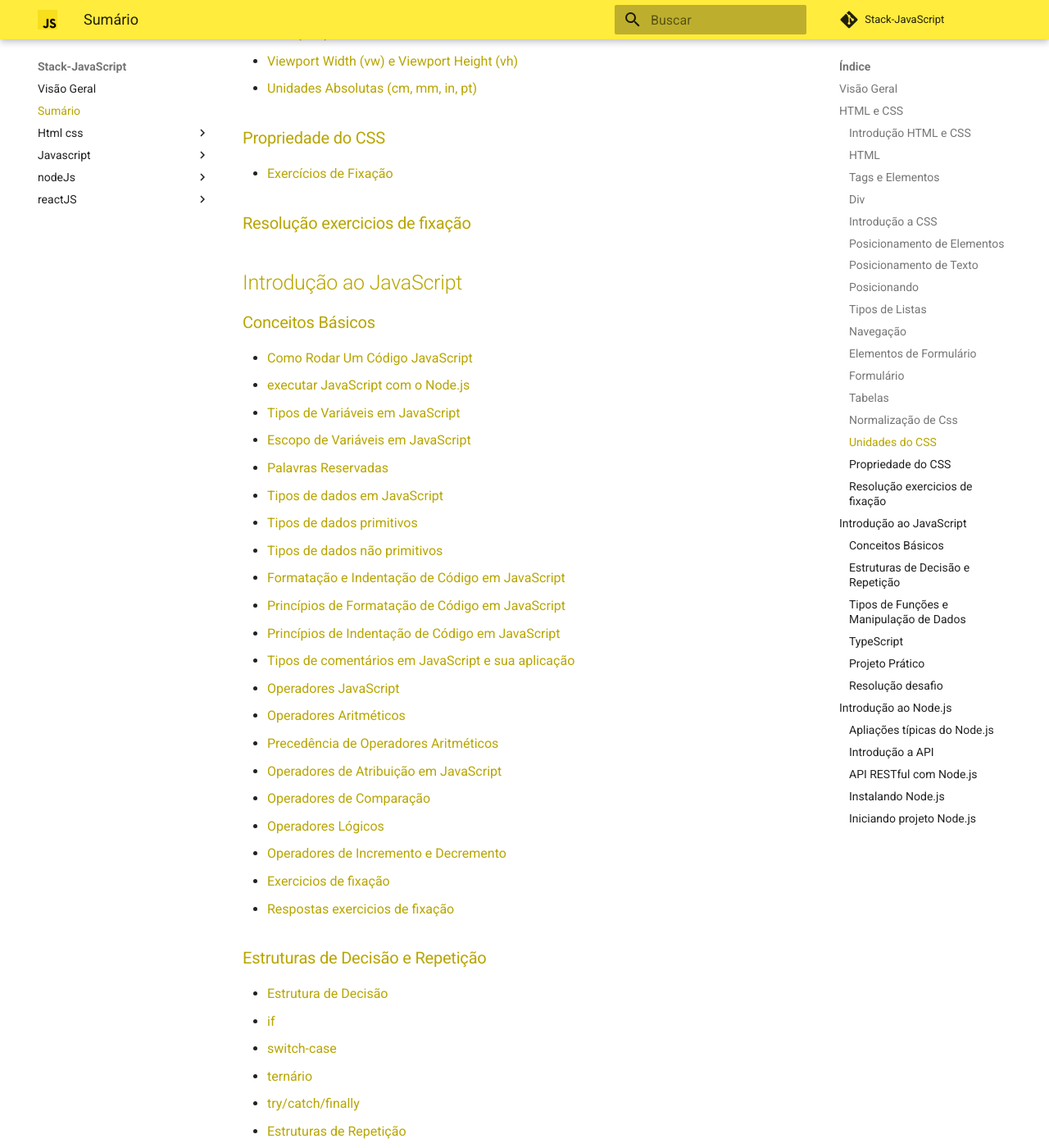
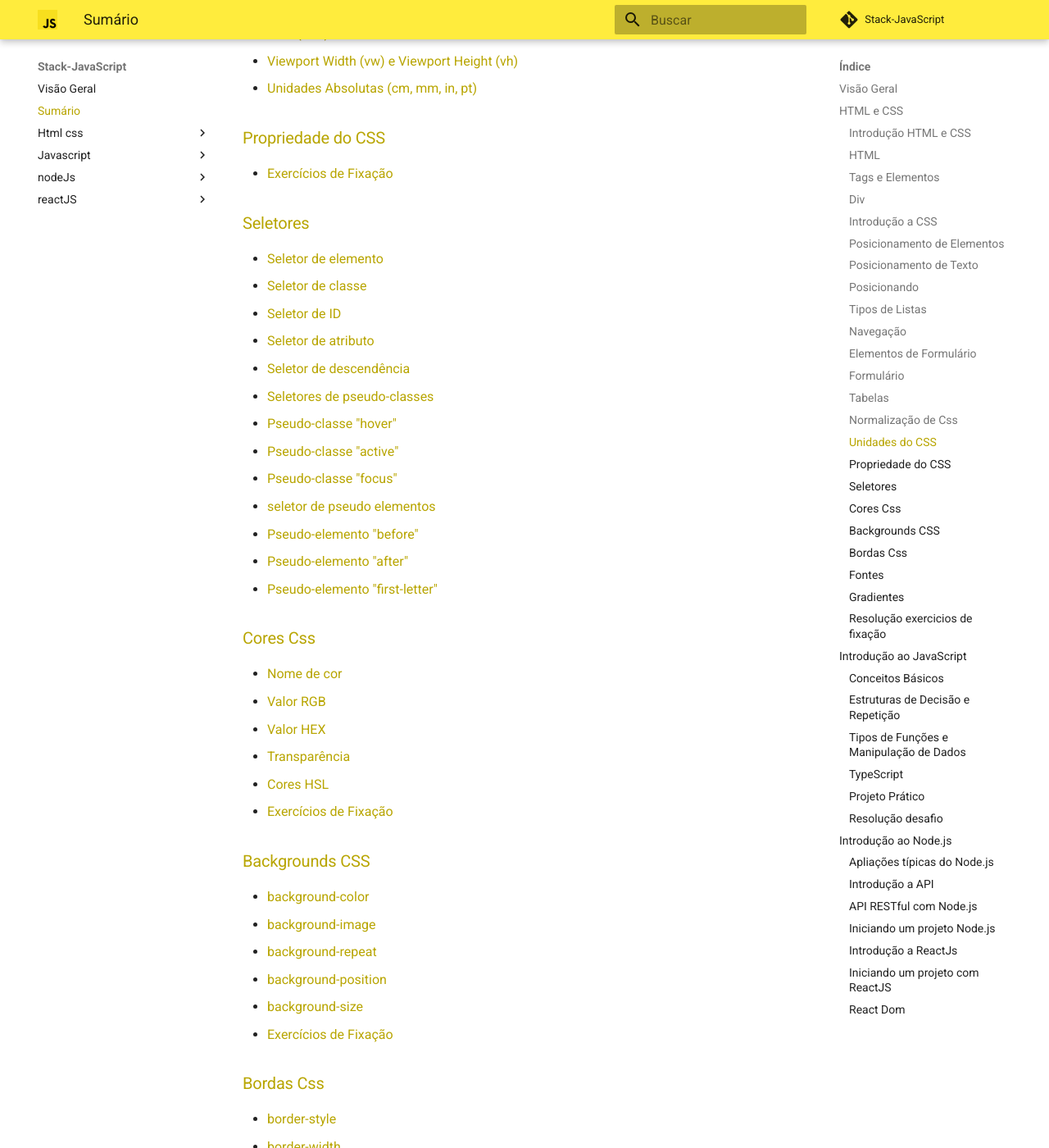
Before and after one commit to juniormarans/StackJavaScript, an MkDocs documentation site: the page built from docs/sumário.md, in a window 1280 px wide and 1400 px high, scrolled down 3135 px. Shown: the whole window at 82% size. Built offline with MkDocs 1.6.1 and Material for MkDocs 9.7.7, drawn with Linux system fonts in a browser that asks for light colours; comment, search, counter and statistics services are not loaded; some of the changed text lies outside the part shown.

Commit message:
feat: add sumario

```diff
--- a/docs/sumário.md
+++ b/docs/sumário.md
@@ -82,7 +82,49 @@
 * [Unidades Absolutas (cm, mm, in, pt)](html_css/_14_unidades_css.md#unidades-absolutas-cm-mm-in-pt)
 ### [Propriedade do CSS](html_css/_15_propriedades_css.md#propriedade-do-css)
 * [Exercícios de Fixação](html_css/_15_propriedades_css.md#exercicios-de-fixacao)
-### [Resolução exercicios de fixação](html_css/_16_Respostas.md#resolucao-exercicios-de-fixacao)
+### [Seletores](html_css/_16_seletores.md#seletores)
+* [Seletor de elemento](html_css/_16_seletores.md#seletor-de-elemento)
+* [Seletor de classe](html_css/_16_seletores.md#seletor-de-classe)
+* [Seletor de ID](html_css/_16_seletores.md#seletor-de-id)
+* [Seletor de atributo](html_css/_16_seletores.md#seletor-de-atributo)
+* [Seletor de descendência](html_css/_16_seletores.md#seletor-de-descendencia)
+* [Seletores de pseudo-classes](html_css/_16_seletores.md#seletores-de-pseudo-classes)
+* [Pseudo-classe "hover"](html_css/_16_seletores.md#pseudo-classe-hover)
+* [Pseudo-classe "active"](html_css/_16_seletores.md#pseudo-classe-active)
+* [Pseudo-classe "focus"](html_css/_16_seletores.md#pseudo-classe-focus)
+* [seletor de pseudo elementos](html_css/_16_seletores.md#seletor-de-pseudo-elementos)
+* [Pseudo-elemento "before"](html_css/_16_seletores.md#pseudo-elemento-before)
+* [Pseudo-elemento "after"](html_css/_16_seletores.md#pseudo-elemento-after)
+* [Pseudo-elemento "first-letter"](html_css/_16_seletores.md#pseudo-elemento-first-letter)
+### [Cores Css](html_css/_17_cores_css.md#cores-css)
+* [Nome de cor](html_css/_17_cores_css.md#nome-de-cor)
+* [Valor RGB](html_css/_17_cores_css.md#valor-rgb)
+* [Valor HEX](html_css/_17_cores_css.md#valor-hex)
+* [Transparência](html_css/_17_cores_css.md#transparencia)
+* [Cores HSL](html_css/_17_cores_css.md#cores-hsl)
+* [Exercícios de Fixação](html_css/_17_cores_css.md#exercicios-de-fixacao)
+### [Backgrounds CSS](html_css/_18_background_css.md#backgrounds-css)
+* [background-color](html_css/_18_background_css.md#background-color)
+* [background-image](html_css/_18_background_css.md#background-image)
+* [background-repeat](html_css/_18_background_css.md#background-repeat)
+* [background-position](html_css/_18_background_css.md#background-position)
+* [background-size](html_css/_18_background_css.md#background-size)
+* [Exercícios de Fixação](html_css/_18_background_css.md#exercicios-de-fixacao)
+### [Bordas Css](html_css/_19_bordas_css.md#bordas-css)
+* [border-style](html_css/_19_bordas_css.md#border-style)
+* [border-width](html_css/_19_bordas_css.md#border-width)
+* [border-color](html_css/_19_bordas_css.md#border-color)
+* [border-radius](html_css/_19_bordas_css.md#border-radius)
+* [border-image](html_css/_19_bordas_css.md#border-image)
+* [Exercícios de Fixação](html_css/_19_bordas_css.md#exercicios-de-fixacao)
+### [Fontes](html_css/_20_fontes_gradientes_sombras.md#fontes)
+### [Gradientes](html_css/_20_fontes_gradientes_sombras.md#gradientes)
+* [Linear Gradient](html_css/_20_fontes_gradientes_sombras.md#linear-gradient)
+* [Radial Gradient](html_css/_20_fontes_gradientes_sombras.md#radial-gradient)
+* [Shadow](html_css/_20_fontes_gradientes_sombras.md#shadow)
+* [Gradient e Shadow combinados](html_css/_20_fontes_gradientes_sombras.md#gradient-e-shadow-combinados)
+* [Exercícios de Fixação](html_css/_20_fontes_gradientes_sombras.md#exercicios-de-fixacao)
+### [Resolução exercicios de fixação](html_css/_21_Respostas.md#resolucao-exercicios-de-fixacao)
 ## [Introdução ao JavaScript](javascript/index.md#introducao-ao-javascript)
 ### [Conceitos Básicos](javascript/_01_Conceitos-Básicos.md#conceitos-basicos)
 * [Como Rodar Um Código JavaScript](javascript/_01_Conceitos-Básicos.md#como-rodar-um-codigo-javascript)
@@ -155,18 +197,29 @@
 * [API de Serviço da Web (Webservice)](nodeJs/_01_Introdução-a-API.md#api-de-servico-da-web-webservice)
 * [API RESTful](nodeJs/_01_Introdução-a-API.md#api-restful)
 * [API SOAP](nodeJs/_01_Introdução-a-API.md#api-soap)
-### [API RESTful com Node.js](nodeJs/_01_Introdução-a-API.md#api-restful-com-nodejs)
-### [Instalando Node.js](nodeJs/_01_Introdução-a-API.md#instalando-nodejs)
-* [Passo 1: Abra o terminal](nodeJs/_01_Introdução-a-API.md#passo-1-abra-o-terminal)
-* [Passo 2: Atualize o gerenciador de pacotes](nodeJs/_01_Introdução-a-API.md#passo-2-atualize-o-gerenciador-de-pacotes)
-* [Passo 3: Instale o Node.js](nodeJs/_01_Introdução-a-API.md#passo-3-instale-o-nodejs)
-* [Passo 4: Verifique a instalação](nodeJs/_01_Introdução-a-API.md#passo-4-verifique-a-instalacao)
-### [Iniciando projeto Node.js](nodeJs/_02_Iniciando-Projeto-Nodejs.md#iniciando-projeto-nodejs)
-* [Passo 1 Crie um diretório para o projeto e navegue até ele](nodeJs/_02_Iniciando-Projeto-Nodejs.md#passo-1-crie-um-diretorio-para-o-projeto-e-navegue-ate-ele)
-* [Passo 2 Inicialize o projeto Node.js com o npm](nodeJs/_02_Iniciando-Projeto-Nodejs.md#passo-2-inicialize-o-projeto-nodejs-com-o-npm)
-* [Passo 3 Instale os pacotes necessários para criar uma API RESTful em Node.js](nodeJs/_02_Iniciando-Projeto-Nodejs.md#passo-3-instale-os-pacotes-necessarios-para-criar-uma-api-restful-em-nodejs)
-* [Passo 4 Crie um arquivo index.js no diretório do projeto e configure o servidor express](nodeJs/_02_Iniciando-Projeto-Nodejs.md#passo-4-crie-um-arquivo-indexjs-no-diretorio-do-projeto-e-configure-o-servidor-express)
-* [Passo 5 Teste o servidor](nodeJs/_02_Iniciando-Projeto-Nodejs.md#passo-5-teste-o-servidor)
-* [Parâmetros](nodeJs/_02_Iniciando-Projeto-Nodejs.md#parametros)
-* [Parâmetros de rota](nodeJs/_02_Iniciando-Projeto-Nodejs.md#parametros-de-rota)
-* [Parâmetros de Query String](nodeJs/_02_Iniciando-Projeto-Nodejs.md#parametros-de-query-string)
+### [API RESTful com Node.js](nodeJs/_02_API-RESTful-com-Nodejs.md#api-restful-com-nodejs)
+### [Iniciando um projeto Node.js](nodeJs/_02_API-RESTful-com-Nodejs.md#iniciando-um-projeto-nodejs)
+* [1 Instalando Node.js](nodeJs/_02_API-RESTful-com-Nodejs.md#1-instalando-nodejs)
+* [Passo 1: Abra o terminal](nodeJs/_02_API-RESTful-com-Nodejs.md#passo-1-abra-o-terminal)
+* [Passo 2: Atualize o gerenciador de pacotes](nodeJs/_02_API-RESTful-com-Nodejs.md#passo-2-atualize-o-gerenciador-de-pacotes)
+* [Passo 3: Instale o Node.js](nodeJs/_02_API-RESTful-com-Nodejs.md#passo-3-instale-o-nodejs)
+* [Passo 4: Verifique a instalação](nodeJs/_02_API-RESTful-com-Nodejs.md#passo-4-verifique-a-instalacao)
+* [2. Crie um projeto Node.js](nodeJs/_02_API-RESTful-com-Nodejs.md#2-crie-um-projeto-nodejs)
+* [Passo 1 Crie um diretório para o projeto e navegue até ele](nodeJs/_02_API-RESTful-com-Nodejs.md#passo-1-crie-um-diretorio-para-o-projeto-e-navegue-ate-ele)
+* [Passo 2 Inicialize o projeto Node.js com o npm](nodeJs/_02_API-RESTful-com-Nodejs.md#passo-2-inicialize-o-projeto-nodejs-com-o-npm)
+* [3. Instale os pacotes necessários](nodeJs/_02_API-RESTful-com-Nodejs.md#3-instale-os-pacotes-necessarios)
+* [Instale os pacotes necessários para criar uma API RESTful em Node.js](nodeJs/_02_API-RESTful-com-Nodejs.md#instale-os-pacotes-necessarios-para-criar-uma-api-restful-em-nodejs)
+* [4. Defina as rotas da API](nodeJs/_02_API-RESTful-com-Nodejs.md#4-defina-as-rotas-da-api)
+* [Passo 1 Crie um arquivo index.js no diretório do projeto e configure o servidor express](nodeJs/_02_API-RESTful-com-Nodejs.md#passo-1-crie-um-arquivo-indexjs-no-diretorio-do-projeto-e-configure-o-servidor-express)
+* [Passo 2 Teste o servidor](nodeJs/_02_API-RESTful-com-Nodejs.md#passo-2-teste-o-servidor)
+* [Parâmetros](nodeJs/_02_API-RESTful-com-Nodejs.md#parametros)
+* [5. Defina o modelo de dados.](nodeJs/_02_API-RESTful-com-Nodejs.md#5-defina-o-modelo-de-dados)
+### [Introdução a ReactJs](reactJS/_01_Introdução.md#introducao-a-reactjs)
+* [Noções de programação funcional](reactJS/_01_Introdução.md#nocoes-de-programacao-funcional)
+* [Componentes funcionais](reactJS/_01_Introdução.md#componentes-funcionais)
+* [Imutabilidade](reactJS/_01_Introdução.md#imutabilidade)
+### [Iniciando um projeto com ReactJS](reactJS/_02_Iniciando_ReactJS.md#iniciando-um-projeto-com-reactjs)
+* [Selecione template](reactJS/_02_Iniciando_ReactJS.md#selecione-template)
+### [React Dom](reactJS/_03_ReactDom.md#react-dom)
+* [render](reactJS/_03_ReactDom.md#render)
+* [hydrate](reactJS/_03_ReactDom.md#hydrate)
```
